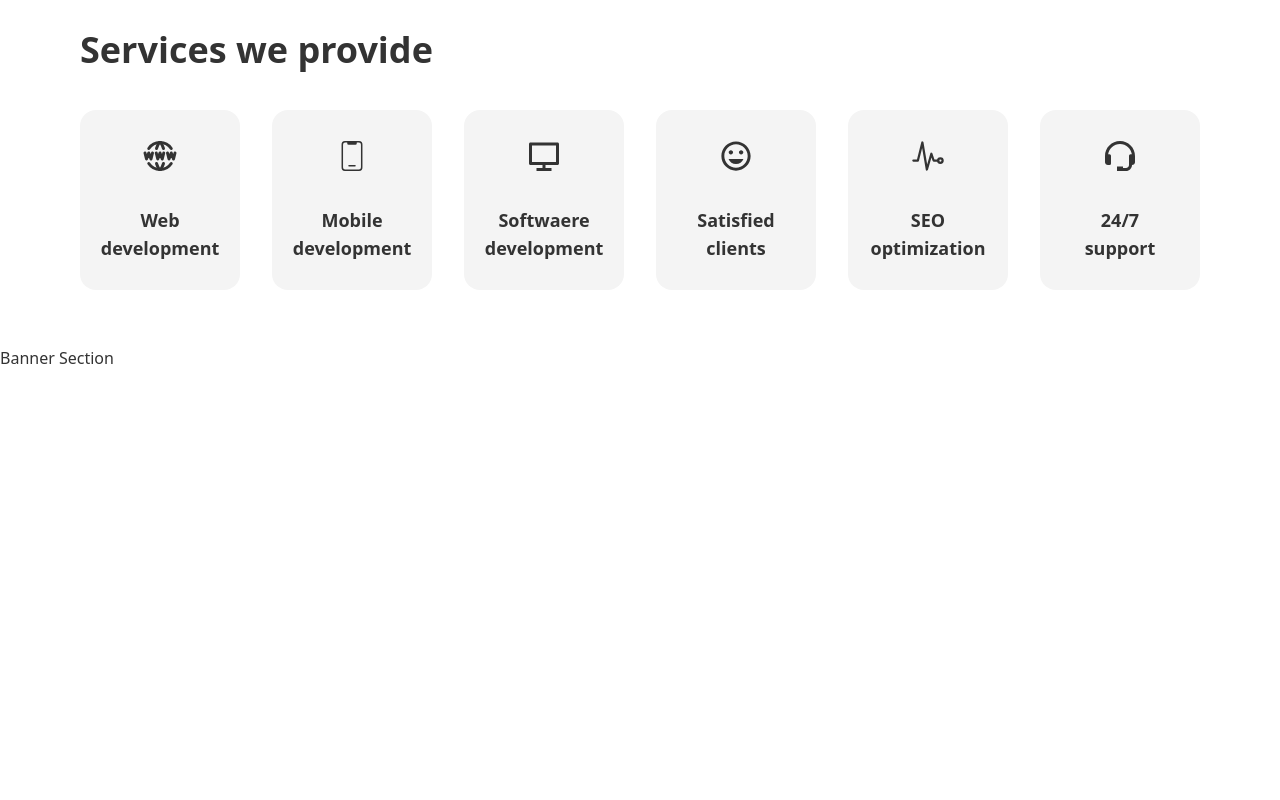
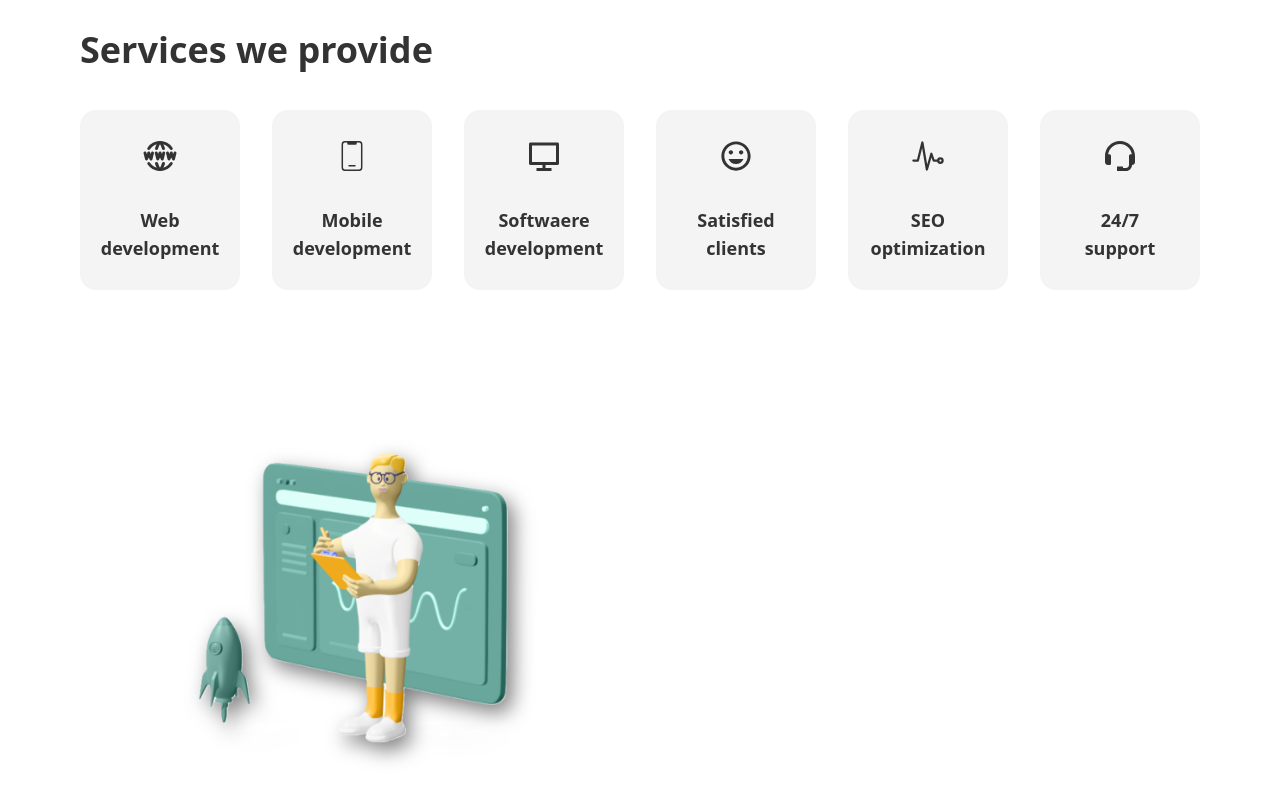
Before and after one commit to alonzojoe/E-Learning, a React (Vite) app: page / in a window 1280 px wide. Shown: the part 804-1604 px from the top of the page. Before the commit the page ends 1174 px from the top, so only its background shows below. Built offline with nearby package versions, Linux system fonts and the light colour scheme.

Commit message:
feat: create ui ux for banner image section

```diff
--- a/src/components/Banner/Banner.jsx
+++ b/src/components/Banner/Banner.jsx
@@ -1,14 +1,25 @@
-import React from "react";
 import BannerImg from "../../assets/images/banner.png";
 import { GrUserExpert } from "react-icons/gr";
 import { MdOutlineAccessTime } from "react-icons/md";
 import { FaBookReader } from "react-icons/fa";
+import { FadeUp } from "../Hero/Hero";
+import { motion } from "framer-motion";
 
 const Banner = () => {
   return (
-    <div>
-      <h1>Banner Section</h1>
-    </div>
+    <section>
+      <div className="container py-14 md:py-24 grid grid-cols-1 md:grid-cols-2 gap-8 space-y-6 md:space-y-0">
+        {/* Banner Image */}
+        <div className="flex justify-center items-center">
+          <img
+            className="w-[350px] md:max-w-[450px] object-cover drop-shadow"
+            src={BannerImg}
+            alt="banner-image"
+          />
+        </div>
+        {/* Banner Text*/}
+      </div>
+    </section>
   );
 };
 
```
